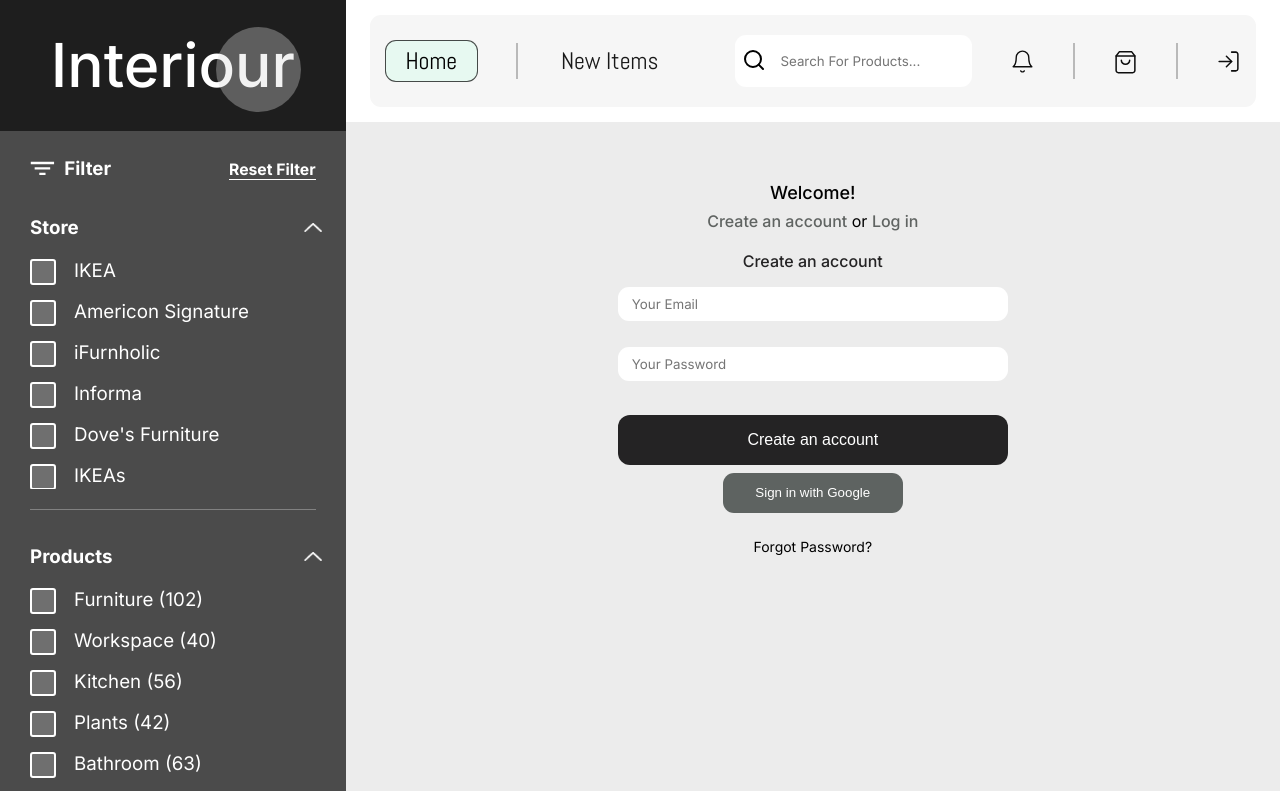
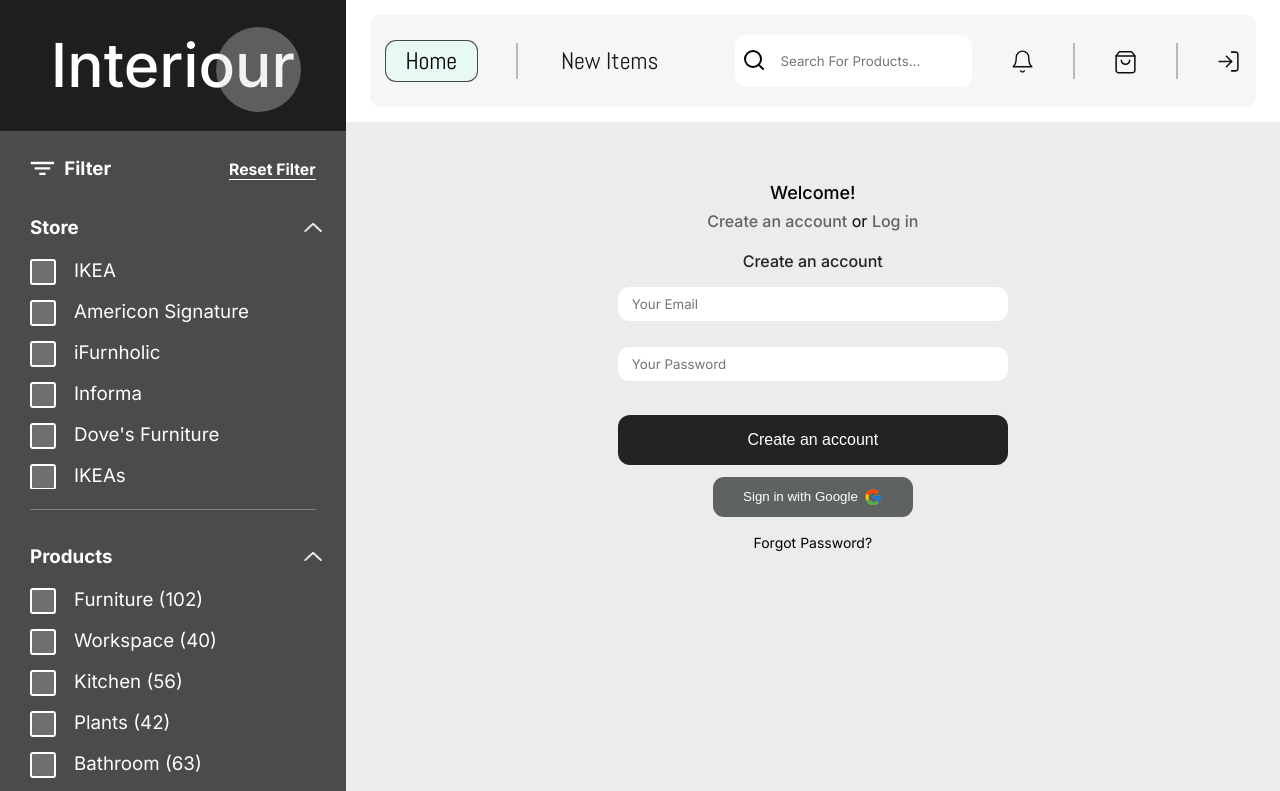
Before and after one commit to Irskaraieva/interiour, a React (Vite) app: page /interiour/sign-in in a window 1280 px wide. Shown: the top 791 px of the page. Built offline with nearby package versions, Linux system fonts and the light colour scheme; no server answers.

Commit message:
add env to gitignore

```diff
--- a/src/pages/SignIn/SignIn.jsx
+++ b/src/pages/SignIn/SignIn.jsx
@@ -14,6 +14,7 @@ import {
 } from 'firebase/auth';
 import { auth, googleProvider } from '../../firebase';
 import '../SignIn/signIn.scss';
+import { FcGoogle } from "react-icons/fc";
 
 const SignIn = () => {
 
@@ -212,7 +213,8 @@ const SignIn = () => {
                                 <button
                                 className="google-btn"
                                 onClick={signInWithGoogle}>
-                                    Sign in with Google
+                                    <span>Sign in with Google</span>
+                                    <FcGoogle className="google-icon"/>
                                 </button>
                         </div>
                         <p
--- a/src/pages/SignIn/signIn.scss
+++ b/src/pages/SignIn/signIn.scss
@@ -91,17 +91,25 @@
 
  .google-btn {
         line-height: 32px;
-        margin: 8px auto;
-        width: 180px;
+        margin: 12px auto;
+        width: 200px;
         border-radius: 11px;
-
         color: white;
         background-color: var(--color);
-        padding: 4px 18px;
+        padding: 4px;
         transition: all .3s;
+        display: flex;
+        align-items: center;
+        justify-content: center;
+        gap: 6px;
 
         &:hover {
             background-color: black;
+        }
+
+        .google-icon {
+            font-size: 1.4em;
+
         }
     }
 
```
Also changed, not shown: 1 other file (tests, documents, lock files or other folders).
